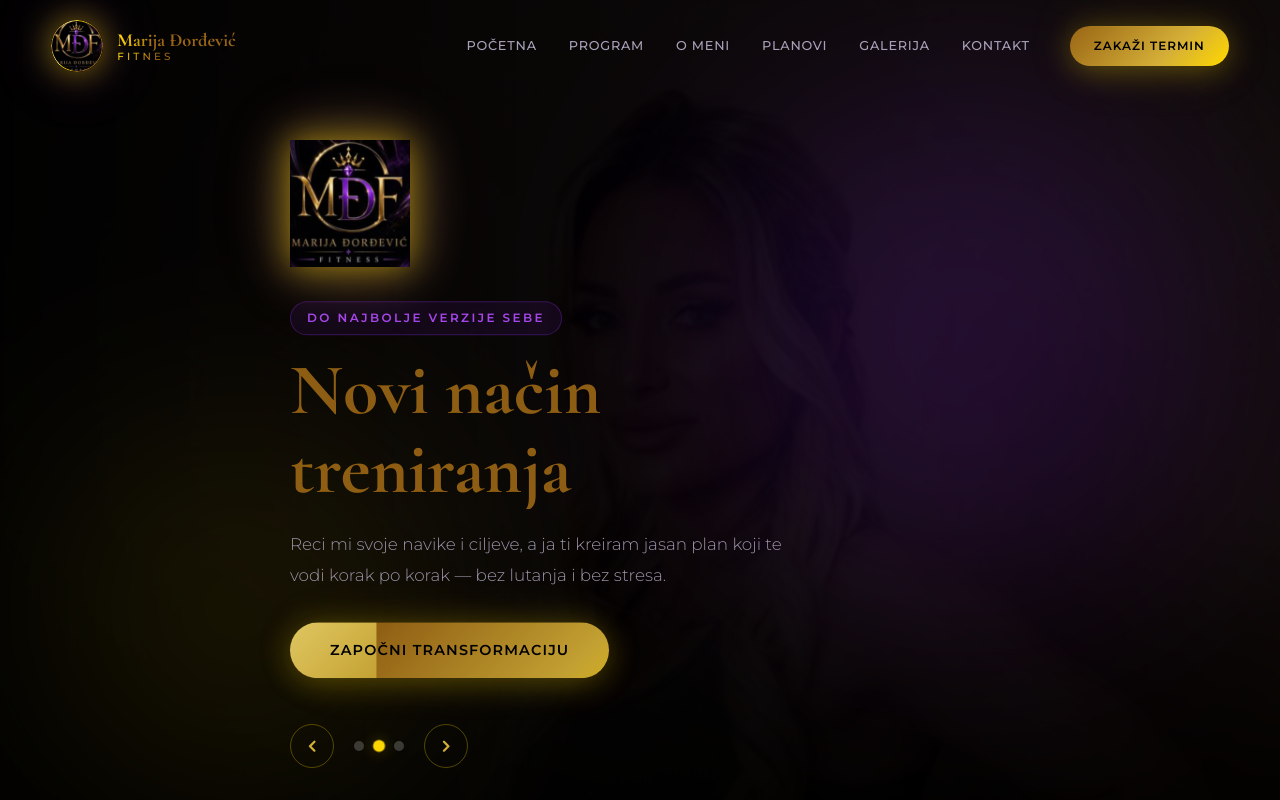
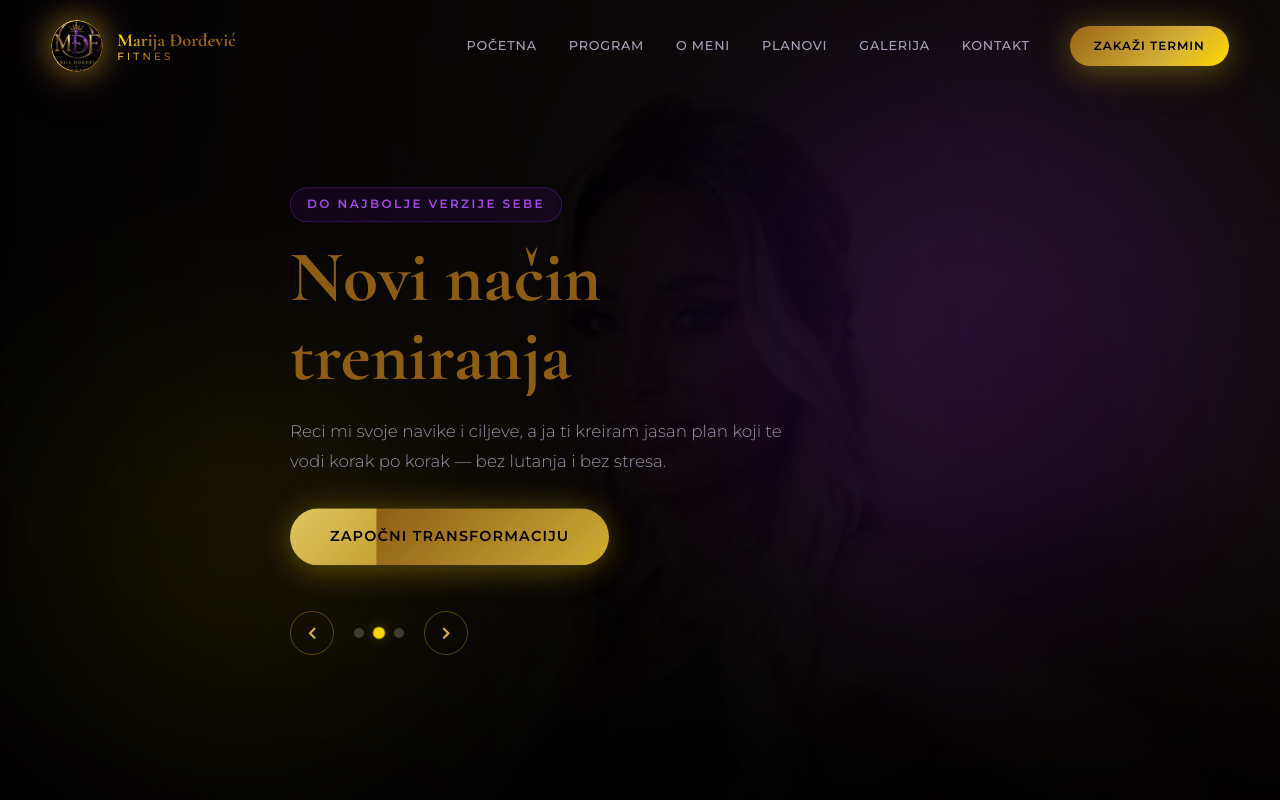
Before and after one commit to J-Gaspar99/fitnes_trainer1, a React (Vite) app: page / in a window 1280 px wide. Shown: the top 800 px of the page. Built offline with nearby package versions, Linux system fonts and the light colour scheme.

Commit message:
izbacivanje slika

```diff
--- a/src/components/Hero.jsx
+++ b/src/components/Hero.jsx
@@ -42,9 +42,6 @@ export default function Hero() {
       </div>
 
       <div className="container hero-slider__inner">
-        <div className="hero-slider__logo shimmer-logo">
-          <img src="/images/brand/logo.png" alt="MDF logo" />
-        </div>
 
         <AnimatePresence mode="wait">
           <motion.div
--- a/src/data/content.js
+++ b/src/data/content.js
@@ -226,21 +226,7 @@ export const siteContent = {
     title: 'Galerija',
     subtitle: 'Treninzi, transformacije i inspiracija',
     images: [
-      {
-        src: '/images/brand/poster.png',
-        alt: 'Marija Đorđević Fitnes — brend poster',
-        caption: 'Premium fitnes brending',
-      },
-      {
-        src: '/images/brand/logo.png',
-        alt: 'MDF logo',
-        caption: 'Snaga. Elegancija. Rezultat.',
-      },
-      {
-        src: '/images/hero.jpg',
-        alt: 'Marija Đorđević — profesionalni portret',
-        caption: 'Snaga počinje iznutra',
-      },
+
       {
         src: '/images/about.png',
         alt: 'Marija Đorđević — trening poza',
@@ -250,12 +236,7 @@ export const siteContent = {
         src: '/images/gallery-1.png',
         alt: 'Marija Đorđević — fitnes sesija',
         caption: 'Fokus. Forma. Rezultat.',
-      },
-      {
-        src: '/images/brand/silhouette.png',
-        alt: 'Silueta fitnes trenera',
-        caption: 'Limitless You',
-      },
+      }
     ],
     videos: [
       {
```
